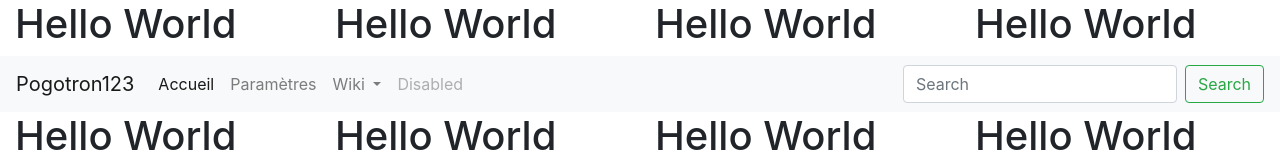
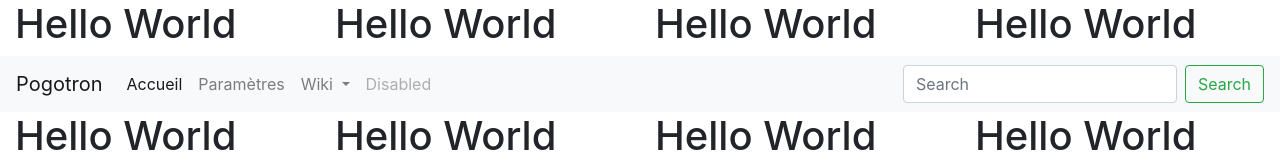
Before and after one commit to RomainMONNOYER/Phytotron, a plain HTML site: page index.html in a window 1280 px wide. Shown: the top 160 px of the page. Drawn offline with nearby package versions, Linux system fonts and the light colour scheme.

Commit message:
delete 123

```diff
--- a/index.html
+++ b/index.html
@@ -2,7 +2,7 @@
 <html lang="en">
 <head>
     <meta charset="UTF-8">
-    <title>Accueil Pogotron</title>
+    <title> Pogotron</title>
     <link rel="stylesheet" href="https://stackpath.bootstrapcdn.com/bootstrap/4.4.1/css/bootstrap.min.css">
 </head>
 <body>
@@ -26,7 +26,7 @@
 
     <!-- Navbar-->
     <nav class="navbar navbar-expand-lg navbar-light bg-light sticky-top">
-        <a class="navbar-brand" href="index.html">Pogotron123</a>
+        <a class="navbar-brand" href="index.html">Pogotron</a>
         <button class="navbar-toggler" type="button" data-toggle="collapse" data-target="#navbarSupportedContent" aria-controls="navbarSupportedContent" aria-expanded="false" aria-label="Toggle navigation">
             <span class="navbar-toggler-icon"></span>
         </button>
```
